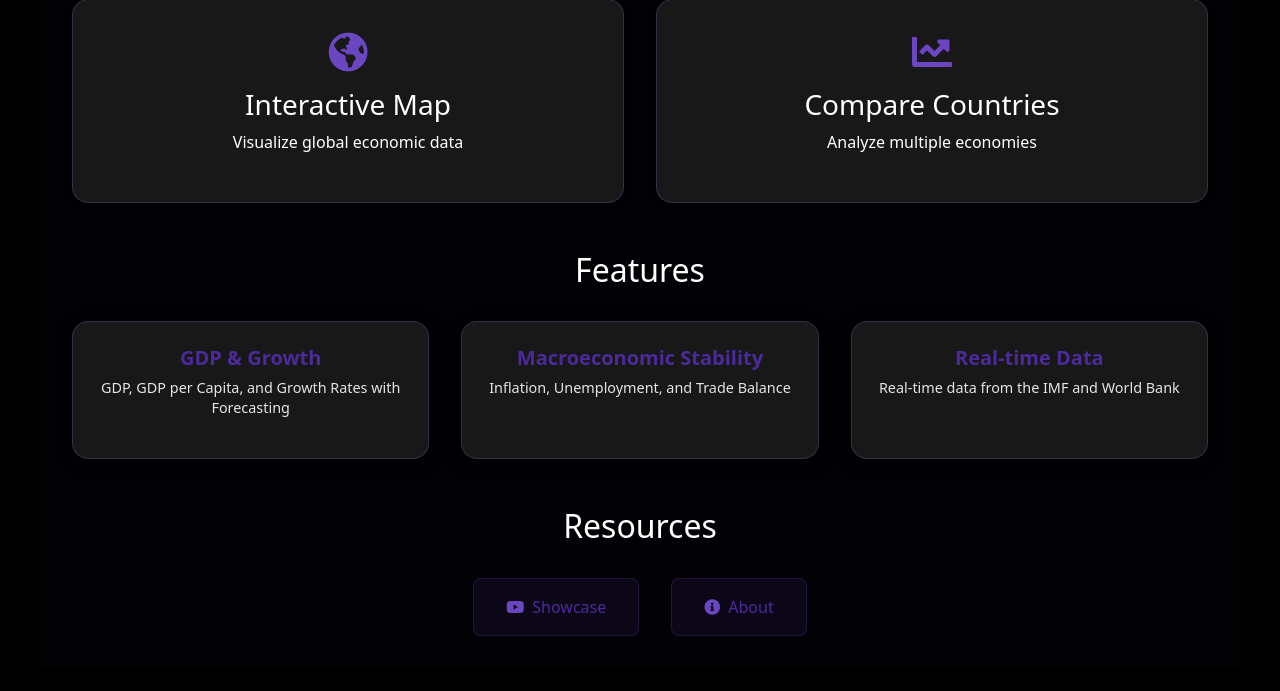
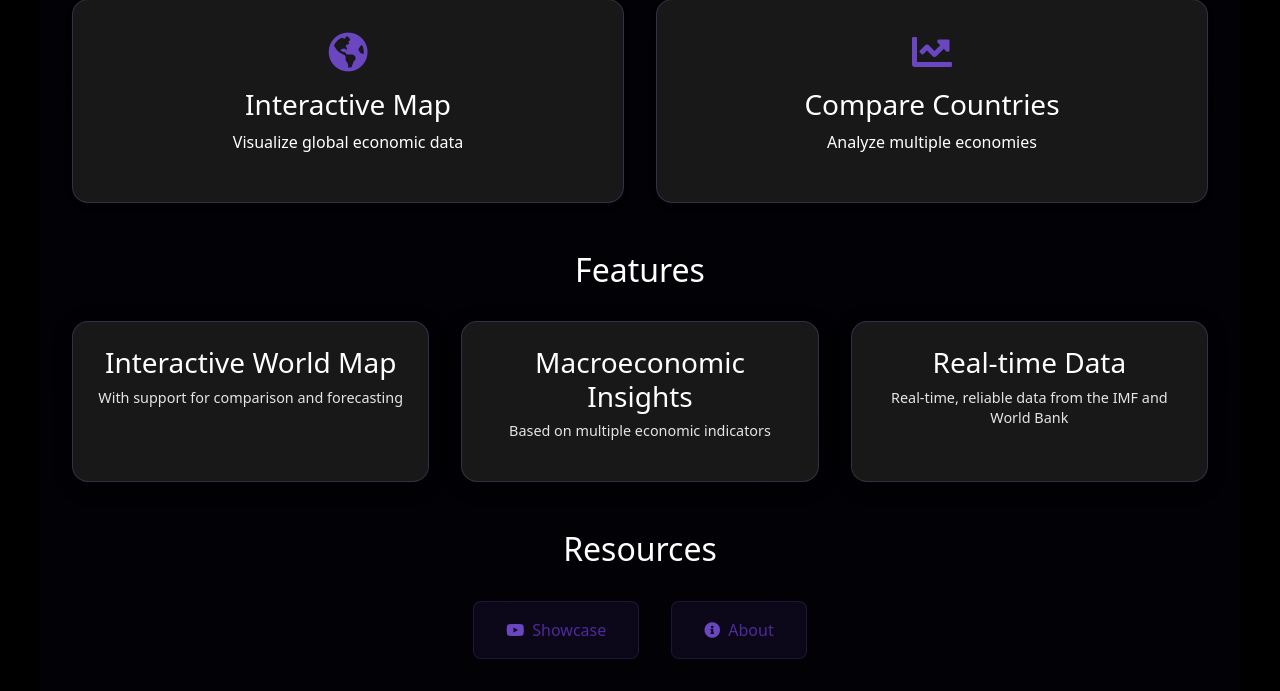
Before and after one commit to PenguinsAreSuperCool/MacroAnalysis, a Flask app: page / in a window 1280 px wide. Shown: the part 419-1110 px from the top of the page. Before the commit the page ends 1055 px from the top, so only its background shows below. Run offline with Flask 3, Linux system fonts and the light colour scheme.

Commit message:
Further changes to the home page

```diff
--- a/MacroAnalysis/static/styles.css
+++ b/MacroAnalysis/static/styles.css
@@ -465,25 +465,11 @@ blockquote {
     color: white;
 }
 
-.metric-card h4 {
-    margin-bottom: 0.5rem;
-    color: #4c2a9c;
-    font-size: 1.25rem;
-    font-weight: 600;
-}
-
 .indicator-desc {
     color: #e5e5e5;
     font-size: 0.9rem;
     margin-bottom: 1rem;
     line-height: 1.4;
-}
-
-.metric-card:hover {
-    transform: translateY(-3px);
-    box-shadow: 0 8px 28px rgba(167, 139, 250, 0.3);
-    border-color: rgba(167, 139, 250, 0.3);
-    background: rgba(38, 38, 38, 0.98);
 }
 
 .resources {
--- a/MacroAnalysis/templates/home.html
+++ b/MacroAnalysis/templates/home.html
@@ -44,18 +44,18 @@
         <h2>Features</h2>
         <div class="metrics-grid">
             <div class="metric-card gdp">
-                <h4>GDP & Growth</h4>
-                <p class="indicator-desc">GDP, GDP per Capita, and Growth Rates with Forecasting</p>
+                <h3>Interactive World Map</h3>
+                <p class="indicator-desc">With support for comparison and forecasting</p>
                 <div id="gdp-preview"></div>
             </div>
             <div class="metric-card macro">
-                <h4>Macroeconomic Stability</h4>
-                <p class="indicator-desc">Inflation, Unemployment, and Trade Balance</p>
+                <h3>Macroeconomic Insights</h3>
+                <p class="indicator-desc">Based on multiple economic indicators</p>
                 <div id="macro-preview"></div>
             </div>
             <div class="metric-card data">
-                <h4>Real-time Data</h4>
-                <p class="indicator-desc">Real-time data from the IMF and World Bank</p>
+                <h3>Real-time Data</h3>
+                <p class="indicator-desc">Real-time, reliable data from the IMF and World Bank</p>
                 <div id="development-preview"></div>
             </div>
         </div>
```
